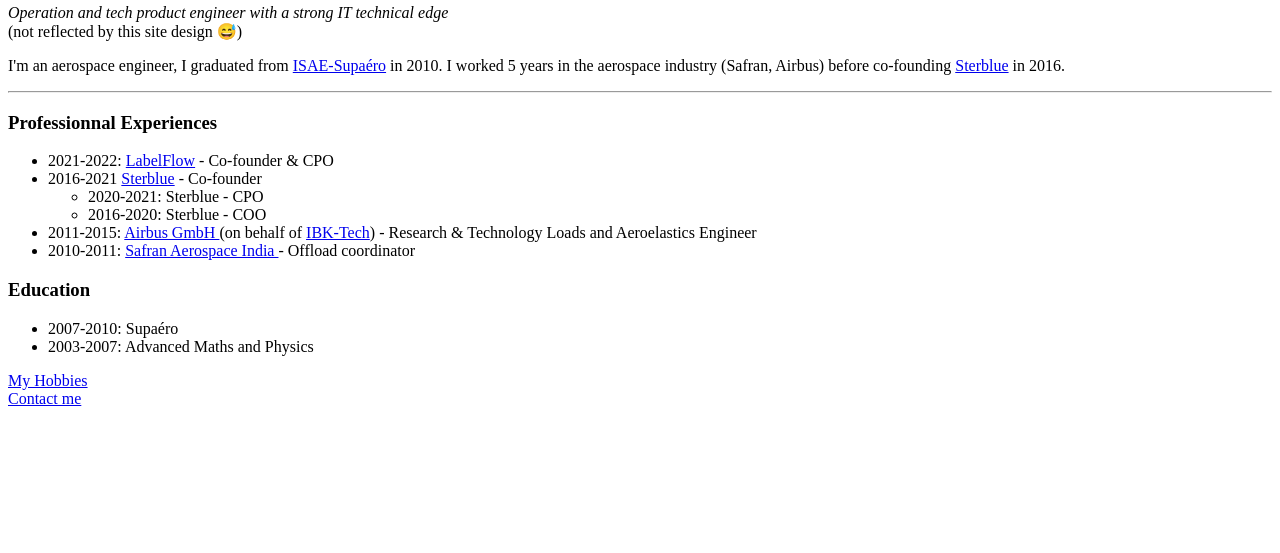
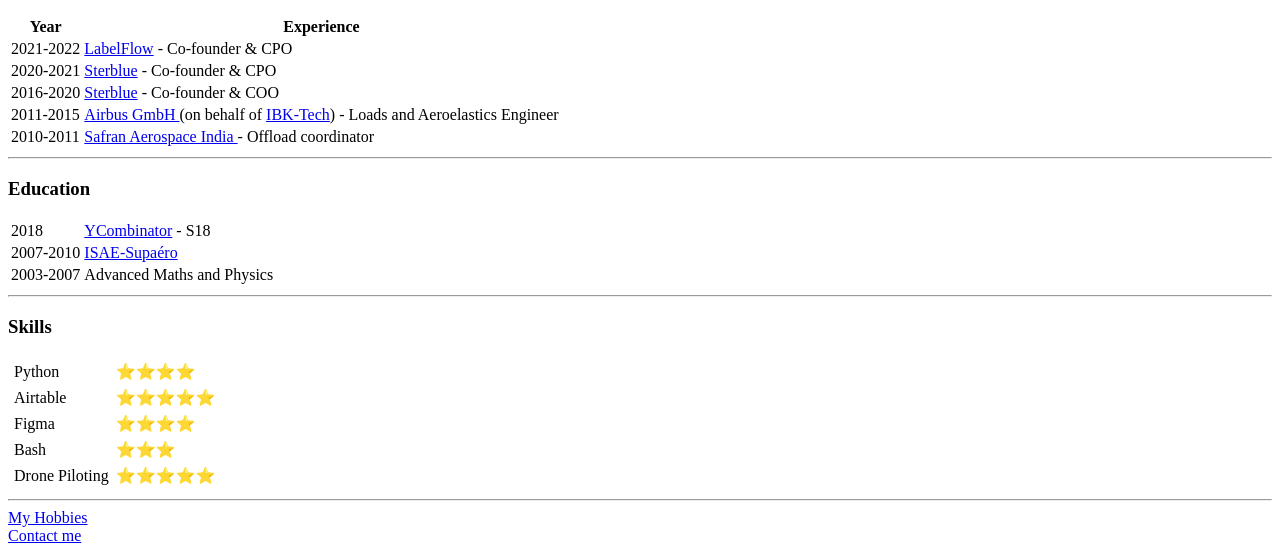
Before and after one commit to nicOwlas/100-days-of-Python, a plain HTML site: page D41_HTML_introduction/Personal Site/index.html in a window 1280 px wide. Shown: the part 388-941 px from the top of the page. Before the commit the page ends 804 px from the top, so only its background shows below. Drawn offline with Linux system fonts and the light colour scheme.

Commit message:
Continuation of html curriculum

```diff
--- a/D41_HTML_introduction/Personal Site/index.html
+++ b/D41_HTML_introduction/Personal Site/index.html
@@ -7,54 +7,108 @@
     <title>Nicolas' personal site</title>
   </head>
   <body>
+    <table cellspacing="10">
+      <tr>
+        <td>
           <img
             src="https://pbs.twimg.com/profile_images/1424908171538280449/q5yjA2o3_200x200.jpg"
             alt="Nicolas' profile picture"
           />
+        </td>
+        <td>
           <h1>Nicolas Draber</h1>
           <p>
-      <em
-        >Operation and tech product engineer with a strong IT technical edge</em
-      >
-      <br />
+            <em>Aerospace engineer with a strong IT technical edge</em>
             (not reflected by this site design 😅)
           </p>
           <p>
-      I'm an aerospace engineer, I graduated from
-      <a href="https://www.isae-supaero.fr/en/">ISAE-Supaéro</a> in 2010. I
-      worked 5 years in the aerospace industry (Safran, Airbus) before
+            I graduated from
+            <a href="https://www.isae-supaero.fr/en/">ISAE-Supaéro</a> in 2010.
+            I worked 5 years in the aerospace industry (Safran, Airbus) before
             co-founding <a href="https://sterblue.com">Sterblue</a> in 2016.
           </p>
+        </td>
+      </tr>
+    </table>
     <hr />
-    <h3>Professionnal Experiences</h3>
-    <ul>
-      <li>
-        2021-2022: <a href="https://labelflow.ai">LabelFlow</a> - Co-founder &
-        CPO
-      </li>
-      <li>
-        2016-2021 <a href="https://sterblue.com">Sterblue</a> - Co-founder
-      </li>
-      <ul>
-        <li>2020-2021: Sterblue - CPO</li>
-        <li>2016-2020: Sterblue - COO</li>
-      </ul>
-      <li>
-        2011-2015: <a href="https://airbus.com">Airbus GmbH </a> (on behalf of
-        <a href="https://www.ibk-innovation.d">IBK-Tech</a>) - Research &
-        Technology Loads and Aeroelastics Engineer
-      </li>
-      <li>
-        2010-2011:
-        <a href="https://safran-group.com">Safran Aerospace India </a> - Offload
-        coordinator
-      </li>
-    </ul>
+    <h3>Work Experience</h3>
+    <table>
+      <thead>
+        <tr>
+          <th>Year</th>
+          <th>Experience</th>
+        </tr>
+      </thead>
+      <tr>
+        <td>2021-2022</td>
+        <td><a href="https://labelflow.ai">LabelFlow</a> - Co-founder & CPO</td>
+      </tr>
+      <tr>
+        <td>2020-2021</td>
+        <td><a href="https://sterblue.com">Sterblue</a> - Co-founder & CPO</td>
+      </tr>
+      <tr>
+        <td>2016-2020</td>
+        <td><a href="https://sterblue.com">Sterblue</a> - Co-founder & COO</td>
+      </tr>
+      <tr>
+        <td>2011-2015</td>
+        <td>
+          <a href="https://airbus.com">Airbus GmbH </a>
+          (on behalf of
+          <a href="https://www.ibk-innovation.d">IBK-Tech</a>) - Loads and
+          Aeroelastics Engineer
+        </td>
+      </tr>
+      <tr>
+        <td>2010-2011</td>
+        <td>
+          <a href="https://safran-group.com">Safran Aerospace India </a> -
+          Offload coordinator
+        </td>
+      </tr>
+    </table>
+    <hr />
     <h3>Education</h3>
-    <ul>
-      <li>2007-2010: Supaéro</li>
-      <li>2003-2007: Advanced Maths and Physics</li>
-    </ul>
+    <table>
+      <tr>
+        <td>2018</td>
+        <td><a href="https://www.ycombinator.com/">YCombinator</a> - S18</td>
+      </tr>
+      <tr>
+        <td>2007-2010</td>
+        <td><a href="https://www.isae-supaero.fr/en/">ISAE-Supaéro</a></td>
+      </tr>
+      <tr>
+        <td>2003-2007</td>
+        <td>Advanced Maths and Physics</td>
+      </tr>
+    </table>
+    <hr />
+    <h3>Skills</h3>
+    <table cellspacing="5">
+      <tr>
+        <td>Python</td>
+        <td>⭐️⭐️⭐️⭐️</td>
+      </tr>
+      <tr>
+        <td>Airtable</td>
+        <td>⭐️⭐️⭐️⭐️⭐️</td>
+      </tr>
+      <tr>
+        <td>Figma</td>
+        <td>⭐️⭐️⭐️⭐️</td>
+      </tr>
+      <tr>
+        <td>Bash</td>
+        <td>⭐️⭐️⭐️</td>
+      </tr>
+      <tr>
+        <td>Drone Piloting</td>
+        <td>⭐️⭐️⭐️⭐️⭐️</td>
+      </tr>
+    </table>
+    <hr />
     <a href="hobbies.html">My Hobbies</a><br />
     <a href="contact-me.html">Contact me</a>
   </body>
```
Lines whose indentation alone changed are shown as unchanged.
